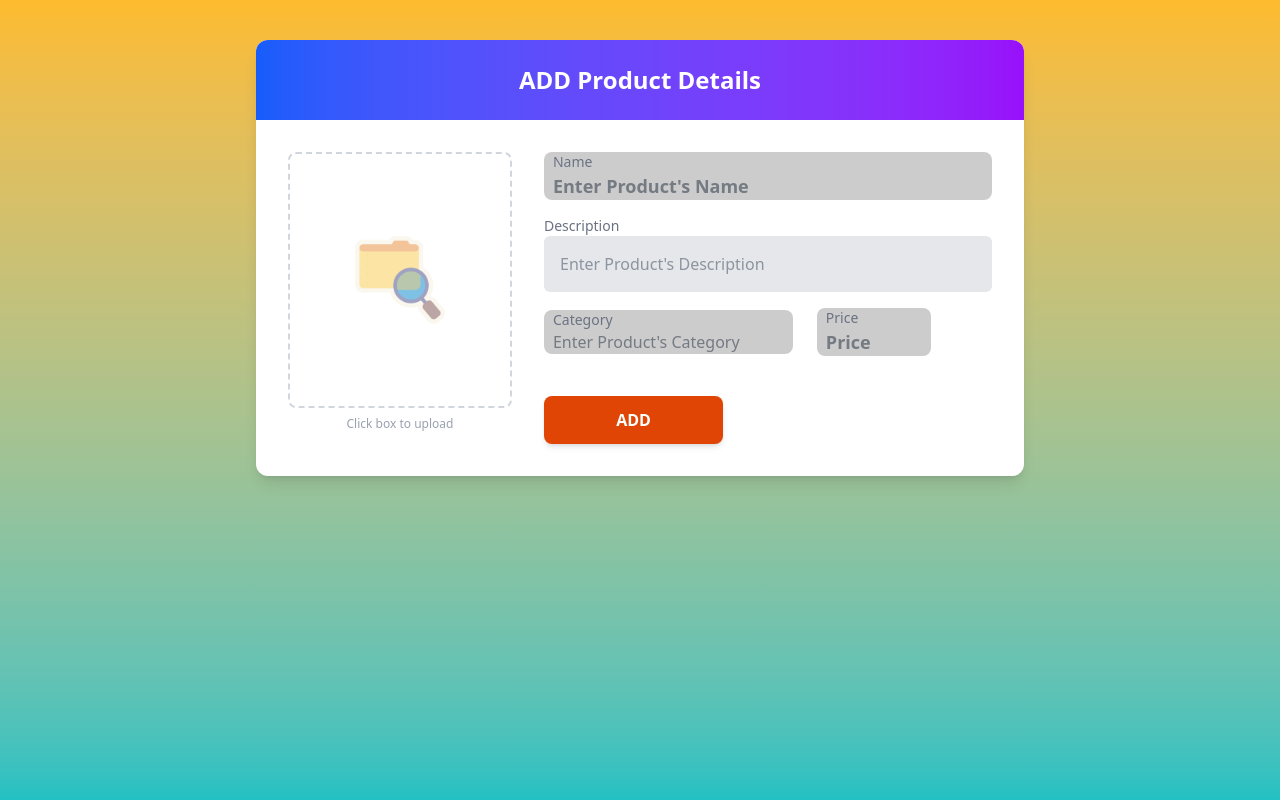
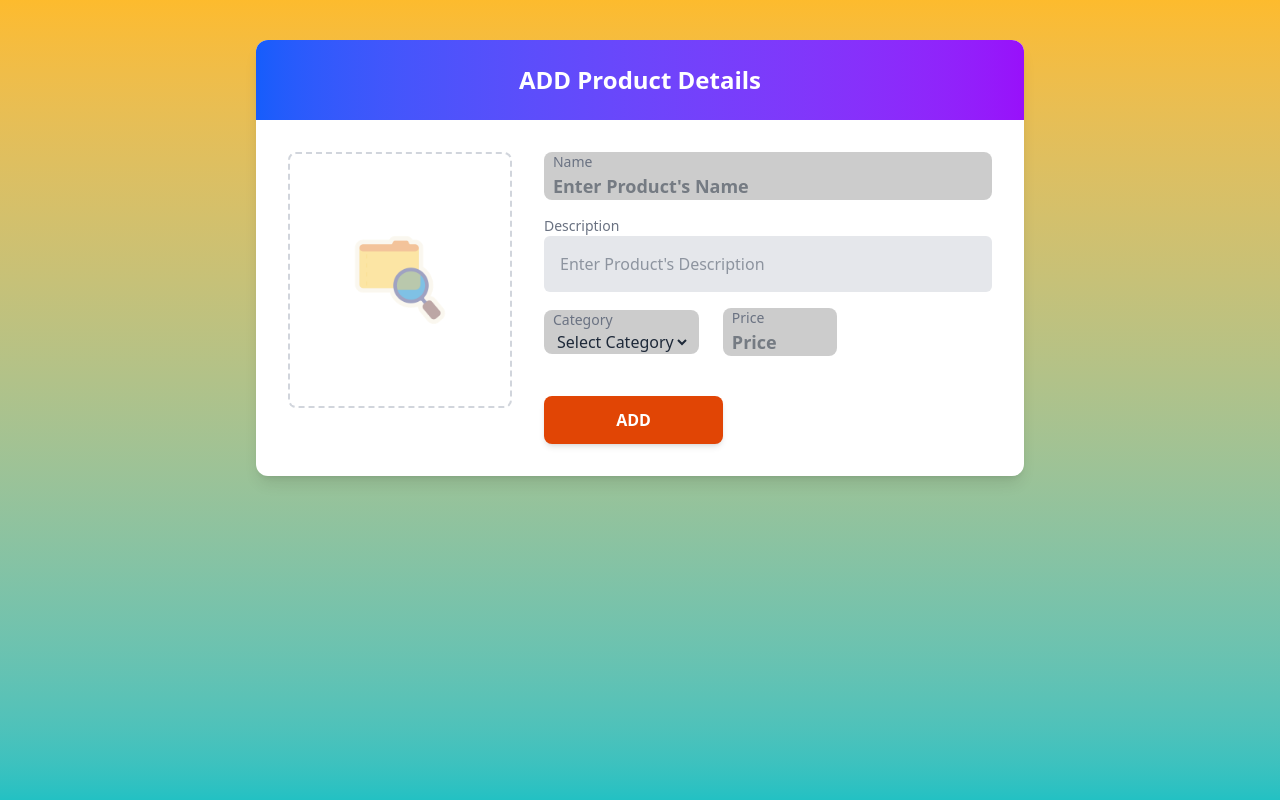
Before and after one commit to Daiwikorat/Item-Catalog, a Next.js app: page /add in a window 1280 px wide. Built offline with nearby package versions, Linux system fonts and the light colour scheme.

Commit message:
Fix: Add item Form Validity Added

```diff
--- a/app/add/page.tsx
+++ b/app/add/page.tsx
@@ -12,7 +12,6 @@ interface ItemData {
 }
 
 export default function Add() {
-  // 2. Create a reference for the hidden file input
   const fileInputRef = useRef<HTMLInputElement>(null);
 
   const [product, setProduct] = useState<ItemData>({
@@ -21,31 +20,45 @@ export default function Add() {
     description: "",
     price: 0,
     category: "",
-    image: "", // This will hold the URL to show
+    image: "",
   });
 
   const [imageset, setImageset] = useState<boolean>(false);
+  const [formvalidity, setFormvalidity] = useState<boolean>(false);
 
-  // 3. Function to trigger the file browser
   const handleImageClick = () => {
     fileInputRef.current?.click();
   };
 
-  // 4. Function to handle when a user selects a file
   const handleFileChange = (e: React.ChangeEvent<HTMLInputElement>) => {
     const file = e.target.files?.[0];
     if (file) {
-      // Create a temporary URL to preview the image immediately
       const previewUrl = URL.createObjectURL(file);
 
-      setProduct((prev) => ({
+      setProduct((prev) => {
+        const updated = {
           ...prev,
-        image: previewUrl, // Set the preview URL so the Image component can show it
-      }));
+          image: previewUrl,
+        };
+
+        checkFormValidity(updated);
+        return updated;
+      });
+
       setImageset(true);
+    }
+  };
 
-      // NOTE: In a real app, you would upload 'file' to a server here.
-      // For now, we just show the preview.
+  const checkFormValidity = (data: ItemData) => {
+    if (
+      data.title &&
+      data.description &&
+      data.price &&
+      data.category
+    ) {
+      setFormvalidity(true);
+    } else {
+      setFormvalidity(false);
     }
   };
 
@@ -60,10 +73,28 @@ export default function Add() {
     >,
   ) => {
     const { name, value } = e.target;
+
+    setProduct((prev) => {
+      const updated = {
+        ...prev,
+        [name]: value,
+      };
+
+      checkFormValidity(updated);
+      return updated;
+    });
+  };
+
+  const removeImage = () => {
     setProduct((prev) => ({
       ...prev,
-      [name]: value,
+      image: "",
     }));
+    setImageset(false);
+
+    if (fileInputRef.current) {
+      fileInputRef.current.value = "";
+    }
   };
 
   return (
@@ -78,16 +109,14 @@ export default function Add() {
 
           <div className="p-8">
             <div className="md:flex md:gap-8 items-start">
-
               {/* Image column */}
               <div className="md:w-1/3 w-full mb-6 md:mb-0">
-
                 {/* 5. Hidden Input that does the actual work */}
                 <input
                   type="file"
                   ref={fileInputRef}
                   onChange={handleFileChange}
-                  className="hidden"
+                  className="hidden outline-none focus:outline-none focus:ring-0"
                   accept="image/*"
                 />
 
@@ -101,7 +130,7 @@ export default function Add() {
                       src={product.image}
                       fill
                       alt="Uploaded preview"
-                     className="object-contain"
+                      className="object-contain outline-none focus:outline-none focus:ring-0"
                     />
                   ) : (
                     /* If image is NOT set, show the placeholder icon */
@@ -114,7 +143,14 @@ export default function Add() {
                     />
                   )}
                 </div>
-                <p className="text-center text-xs text-gray-400 mt-2">Click box to upload</p>
+                {imageset && (
+                  <button
+                    onClick={removeImage}
+                    className="block bg-blue-400 rounded-xs w-[40%] mx-auto mt-[4%] "
+                  >
+                    Remove
+                  </button>
+                )}
               </div>
 
               {/* Details column */}
@@ -127,7 +163,8 @@ export default function Add() {
                         type="text"
                         placeholder="Enter Product's Name"
                         onChange={handleChange}
-                        name="title" // FIXED: Was 'name', must match interface 'title'
+                        name="title"
+                        className="outline-none focus:outline-none focus:ring-0"
                       ></input>
                     </p>
                   </div>
@@ -140,6 +177,7 @@ export default function Add() {
                         placeholder="Enter Product's Description"
                         onChange={handleChange}
                         name="description" // FIXED: Was 'desc', must match interface 'description'
+                        className="outline-none focus:outline-none focus:ring-0"
                       ></input>
                     </p>
                   </div>
@@ -148,12 +186,20 @@ export default function Add() {
                     <div className="bg-black/20 px-[2%] rounded-lg">
                       <h2 className="text-sm text-gray-500">Category</h2>
                       <p className="text-gray-800 font-medium">
-                        <input
-                          type="text"
-                          placeholder="Enter Product's Category"
+                        <select
+                          name="category"
                           onChange={handleChange}
-                          name="category"
-                        ></input>
+                          className="bg-transparent outline-none text-gray-800 font-medium"
+                        >
+                          <option value="" disabled selected>
+                            Select Category
+                          </option>
+                          <option value="Accessories">Accessories</option>
+                          <option value="Food">Food</option>
+                          <option value="Electronics">Electronics</option>
+                          <option value="Beauty">Beauty</option>
+                          <option value="Home">Home</option>
+                        </select>
                       </p>
                     </div>
 
@@ -167,7 +213,7 @@ export default function Add() {
                           placeholder="Price"
                           onChange={handleChange}
                           name="price"
-                          className="w-24 bg-transparent"
+                          className="w-24 bg-transparent outline-none focus:outline-none focus:ring-0"
                         ></input>
                       </p>
                     </div>
@@ -176,6 +222,7 @@ export default function Add() {
                   <div className="mt-auto pt-6">
                     <button
                       onClick={handleAdd}
+                      disabled={!formvalidity}
                       className="inline-block w-[40%] text-center bg-[#e14505] hover:bg-[#c83d04] text-white font-bold py-3 rounded-lg shadow-md transition-transform hover:scale-[1.03]"
                     >
                       ADD
```
Also changed, not shown: app/api/items/route.ts (+24 -0 lines). Lines whose indentation alone changed are shown as unchanged.
